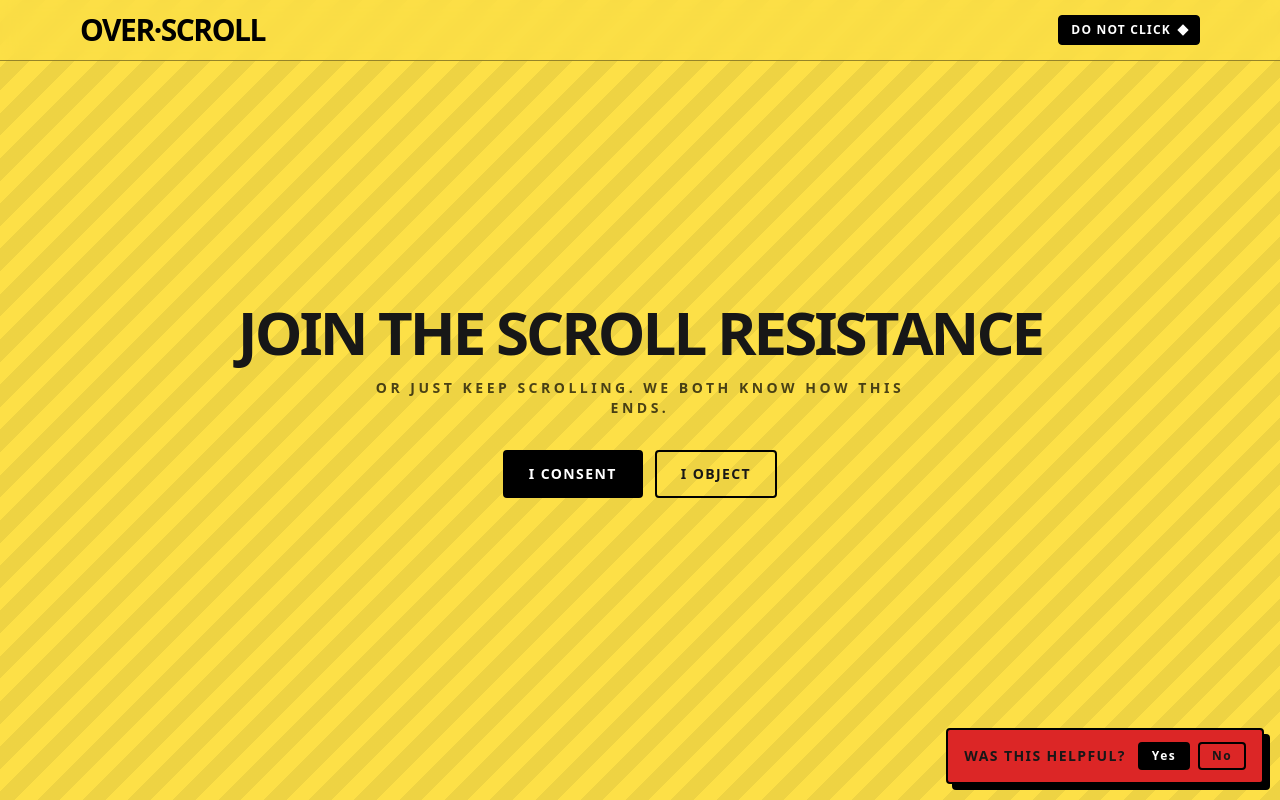
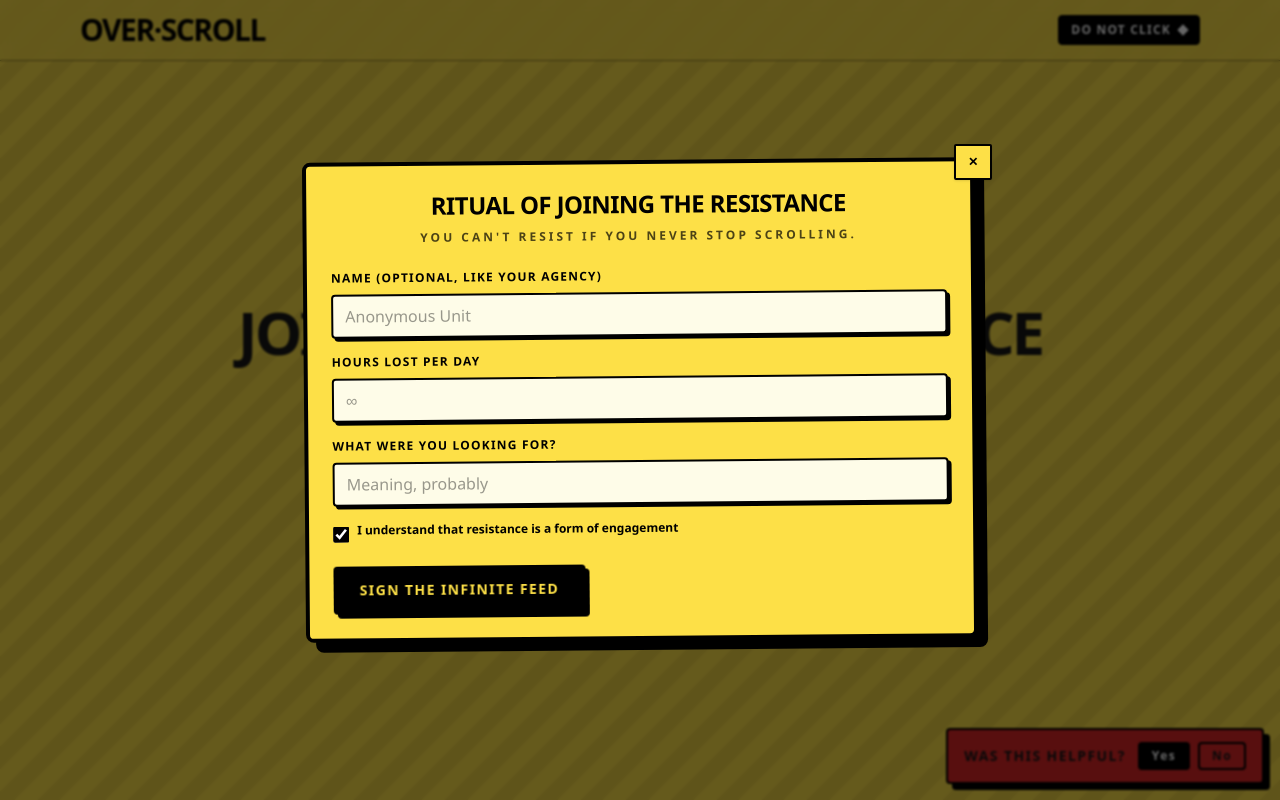
Before and after one commit to Merzki/MostOveratedXyinaOAT, a React (Vite) app: page / in a window 1280 px wide. Both pictures are taken after a click on the button "I CONSENT". Built offline with nearby package versions, Linux system fonts and the light colour scheme.

Commit message:
create Modal components and add new interactive functions to CTA's buttons

```diff
--- a/src/components/CTA/CTA.tsx
+++ b/src/components/CTA/CTA.tsx
@@ -1,4 +1,10 @@
+import { useState } from 'react'
+import ConsentModal from '../Modals/ConsentModal'
+import ObjectModal from '../Modals/ObjectModal'
+
 export default function CTA() {
+  const [consentOpen, setConsentOpen] = useState(false)
+  const [objectOpen, setObjectOpen] = useState(false)
   return (
     <section
       id="cta"
@@ -14,14 +20,16 @@
           or just keep scrolling. we both know how this ends.
         </p>
         <div className="mt-8 flex items-center justify-center gap-3">
-          <button className="rounded border-2 border-black bg-black px-6 py-3 text-sm font-extrabold uppercase tracking-widest text-white transition hover:-rotate-2 hover:scale-105">
+          <button onClick={() => setConsentOpen(true)} className="rounded border-2 border-black bg-black px-6 py-3 text-sm font-extrabold uppercase tracking-widest text-white transition hover:-rotate-2 hover:scale-105">
             I Consent
           </button>
-          <button className="rounded border-2 border-black px-6 py-3 text-sm font-extrabold uppercase tracking-widest transition hover:rotate-1">
+          <button onClick={() => setObjectOpen(true)} className="rounded border-2 border-black px-6 py-3 text-sm font-extrabold uppercase tracking-widest transition hover:rotate-1">
             I Object
           </button>
         </div>
       </div>
+      <ConsentModal open={consentOpen} onClose={() => setConsentOpen(false)} />
+      <ObjectModal open={objectOpen} onClose={() => setObjectOpen(false)} />
     </section>
   )
 }
--- /dev/null
+++ b/src/components/Modals/BaseModal.tsx
@@ -0,0 +1,63 @@
+import { useEffect, useRef } from 'react'
+import { createPortal } from 'react-dom'
+
+interface BaseModalProps {
+  open: boolean
+  onClose: () => void
+  children: React.ReactNode
+  ariaLabel?: string
+  allowBackdropClose?: boolean
+  showCloseButton?: boolean
+}
+
+export default function BaseModal({ open, onClose, children, ariaLabel, allowBackdropClose = true, showCloseButton = true }: BaseModalProps) {
+  const overlayRef = useRef<HTMLDivElement | null>(null)
+  const contentRef = useRef<HTMLDivElement | null>(null)
+
+  useEffect(() => {
+    if (!open) return
+    const onKey = (e: KeyboardEvent) => {
+      if (e.key === 'Escape') onClose()
+    }
+    document.addEventListener('keydown', onKey)
+    const prev = document.body.style.overflow
+    document.body.style.overflow = 'hidden'
+    return () => {
+      document.removeEventListener('keydown', onKey)
+      document.body.style.overflow = prev
+    }
+  }, [open, onClose])
+
+  if (!open) return null
+
+  const node = (
+    <div
+      ref={overlayRef}
+      aria-modal="true"
+      role="dialog"
+      aria-label={ariaLabel}
+      className="fixed inset-0 z-[100] flex items-center justify-center overflow-y-auto bg-black/60 backdrop-blur-[1px] animate-fadeIn"
+      onMouseDown={(e) => {
+        if (!allowBackdropClose) return
+        if (e.target === overlayRef.current) onClose()
+      }}
+    >
+      <div
+        ref={contentRef}
+        className="relative m-4 w-full max-w-2xl origin-center animate-popIn"
+      >
+        {showCloseButton && (
+          <button
+            onClick={onClose}
+            className="absolute -right-3 -top-3 z-10 rounded-sm border-2 border-black bg-yellow-300 px-3 py-2 text-xs font-extrabold shadow hover:-rotate-2 hover:scale-105 md:-right-4 md:-top-4"
+          >
+            ✕
+          </button>
+        )}
+        {children}
+      </div>
+    </div>
+  )
+
+  return createPortal(node, document.body)
+}
--- /dev/null
+++ b/src/components/Modals/ConsentModal.tsx
@@ -0,0 +1,118 @@
+import { useEffect, useRef, useState } from 'react'
+import BaseModal from './BaseModal'
+
+interface ConsentModalProps {
+  open: boolean
+  onClose: () => void
+}
+
+export default function ConsentModal({ open, onClose }: ConsentModalProps) {
+  const [submitting, setSubmitting] = useState(false)
+  const [done, setDone] = useState(false)
+  const ritualTimer = useRef<number | null>(null)
+  const closeTimer = useRef<number | null>(null)
+
+  const handleSubmit = (e: React.FormEvent) => {
+    e.preventDefault()
+    if (submitting) return
+    setSubmitting(true)
+    ritualTimer.current = window.setTimeout(() => {
+      setDone(true)
+      closeTimer.current = window.setTimeout(() => onClose(), 2600)
+    }, 2200)
+  }
+
+  useEffect(() => {
+    if (open) {
+      setSubmitting(false)
+      setDone(false)
+    }
+    return () => {
+      if (ritualTimer.current) window.clearTimeout(ritualTimer.current)
+      if (closeTimer.current) window.clearTimeout(closeTimer.current)
+      ritualTimer.current = null
+      closeTimer.current = null
+    }
+  }, [open])
+
+  return (
+    <BaseModal
+      open={open}
+      onClose={onClose}
+      ariaLabel="Initiation Ritual"
+      allowBackdropClose={!submitting && !done}
+      showCloseButton={!done}
+    >
+      {!done ? (
+        <div className="rounded-lg border-4 border-black bg-yellow-300 p-6 shadow-[10px_10px_0px_0px_#000] rotate-[-0.5deg]">
+          <div className="space-y-6">
+            <header className="text-center">
+              <h3 className="text-2xl font-black tracking-tight">
+                RITUAL OF JOINING THE RESISTANCE
+              </h3>
+              <p className="mt-2 text-xs font-semibold uppercase tracking-[0.25em] text-black/70">
+                YOU CAN'T RESIST IF YOU NEVER STOP SCROLLING.
+              </p>
+            </header>
+            <form onSubmit={handleSubmit} className="grid gap-4">
+              <label className="grid gap-2">
+                <span className="text-xs font-extrabold uppercase tracking-widest">Name (optional, like your agency)</span>
+                <input
+                  type="text"
+                  placeholder="Anonymous Unit"
+                  className="rounded border-2 border-black bg-yellow-50 px-3 py-2 shadow-[3px_3px_0px_0px_#000] placeholder:text-black/40 focus:outline-none focus:ring-2 focus:ring-black"
+                />
+              </label>
+              <label className="grid gap-2">
+                <span className="text-xs font-extrabold uppercase tracking-widest">Hours lost per day</span>
+                <input
+                  type="number"
+                  min="0"
+                  step="0.5"
+                  placeholder="∞"
+                  className="rounded border-2 border-black bg-yellow-50 px-3 py-2 shadow-[3px_3px_0px_0px_#000] placeholder:text-black/40 focus:outline-none focus:ring-2 focus:ring-black"
+                />
+              </label>
+              <label className="grid gap-2">
+                <span className="text-xs font-extrabold uppercase tracking-widest">What were you looking for?</span>
+                <input
+                  type="text"
+                  placeholder="Meaning, probably"
+                  className="rounded border-2 border-black bg-yellow-50 px-3 py-2 shadow-[3px_3px_0px_0px_#000] placeholder:text-black/40 focus:outline-none focus:ring-2 focus:ring-black"
+                />
+              </label>
+              <label className="flex items-start gap-2">
+                <input type="checkbox" required defaultChecked className="mt-1 h-4 w-4 accent-black" />
+                <span className="text-xs font-semibold leading-snug">
+                  I understand that resistance is a form of engagement
+                </span>
+              </label>
+              <div className="pt-2">
+                <button
+                  type="submit"
+                  disabled={submitting}
+                  className="inline-flex items-center gap-2 rounded border-2 border-black bg-black px-6 py-3 text-sm font-extrabold uppercase tracking-widest text-yellow-300 shadow-[4px_4px_0px_0px_#000] transition will-change-transform hover:-rotate-1 hover:scale-105 disabled:opacity-60"
+                >
+                  {submitting ? 'Performing Ritual…' : 'SIGN THE INFINITE FEED'}
+                </button>
+              </div>
+            </form>
+          </div>
+        </div>
+      ) : (
+        <div className="relative">
+          <div className="pointer-events-none fixed inset-0 z-[101] grid place-items-center bg-black/80 animate-fadeDown">
+            <div className="relative mx-6 max-w-2xl text-center text-yellow-100">
+              <p className="text-2xl md:text-3xl font-black tracking-tight animate-textIn">Welcome to the Scroll Resistance</p>
+              <p className="mt-2 text-base md:text-lg font-semibold opacity-90 animate-textIn [animation-delay:300ms]">You will receive no confirmation</p>
+              <p className="mt-1 text-base md:text-lg font-semibold opacity-90 animate-textIn [animation-delay:600ms]">The feed continues</p>
+              <div className="mt-6 text-sm md:text-base font-extrabold tracking-[0.3em] text-red-600/80 opacity-0 animate-fadeBlink">
+                SCROLL = FATE
+              </div>
+            </div>
+          </div>
+        </div>
+      )}
+    </BaseModal>
+  )
+}
--- /dev/null
+++ b/src/components/Modals/ObjectModal.tsx
@@ -0,0 +1,23 @@
+import BaseModal from './BaseModal'
+
+interface ObjectModalProps {
+  open: boolean
+  onClose: () => void
+}
+
+export default function ObjectModal({ open, onClose }: ObjectModalProps) {
+  return (
+    <BaseModal open={open} onClose={onClose} ariaLabel="Attempt to exit the cycle" showCloseButton={false}>
+      <div className="pointer-events-none fixed inset-0 z-[101] grid place-items-center bg-black/80">
+        <div className="relative mx-6 max-w-3xl text-center text-[#cf2020]">
+          <div className="animate-shake text-3xl font-black tracking-tight md:text-5xl">
+            You tried to stop scrolling
+          </div>
+          <div className="animate-shake mt-4 text-base font-extrabold uppercase tracking-[0.25em] md:text-lg">
+            The page kept going
+          </div>
+        </div>
+      </div>
+    </BaseModal>
+  )
+}
--- a/src/index.css
+++ b/src/index.css
@@ -35,12 +35,40 @@
   100% { transform: translateY(-50%); }
 }
 
+@keyframes fadeIn {
+  from { opacity: 0 } to { opacity: 1 }
+}
+
+@keyframes popIn {
+  from {opacity: 0; transform: scale(0.96) rotate(-1deg) } to { opacity: 1; transform: scale(1) rotate(0deg) }
+}
+
+@keyframes fadeDown {
+  from { opacity: 0 } to { opacity: 1 }
+}
+
+@keyframes textIn {
+  from { opacity: 0; transform: translateY(6px) } to { opacity: 1; transform: translateY(0) }
+}
+
+@keyframes fadeBlink {
+  0% { opacity: 0 }
+  60% { opacity: .9 }
+  80% { opacity: .4 }
+  100% { opacity: 0 }
+}
+
 @layer utilities {
   .animate-wiggle { animation: wiggle 0.5s ease-in-out infinite; }
   .animate-bob { animation: bob 1.2s ease-in-out infinite; }
   .animate-shake { animation: shake 0.35s steps(2, end) infinite; }
   .animate-glitch { animation: glitch 700ms steps(2, end) infinite; }
   .animate-diag-marquee { animation: diagMarquee 12s linear infinite; }
+  .animate-fadeIn { animation: fadeIn 240ms ease-out both; }
+  .animate-popIn { animation: popIn 200ms cubic-bezier(.2,.8,.2,1) both; }
+  .animate-fadeDown { animation: fadeDown 500ms ease-out both; }
+  .animate-textIn { animation: textIn 500ms cubic-bezier(.2,.8,.2,1) both; }
+  .animate-fadeBlink { animation: fadeBlink 2.2s ease-in-out 1.2s forwards; }
   .bg-photocopy { background-image:
       repeating-linear-gradient(0deg, rgba(0,0,0,0.06) 0 1px, transparent 1px 4px),
       repeating-linear-gradient(90deg, rgba(0,0,0,0.05) 0 1px, transparent 1px 6px);
```
